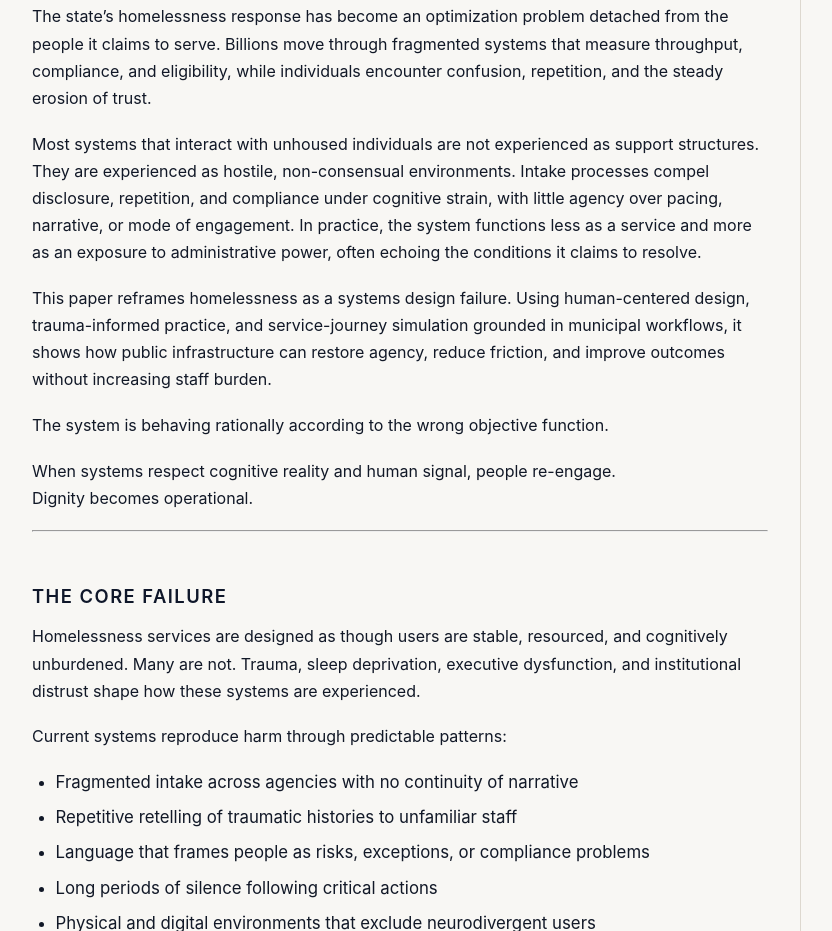
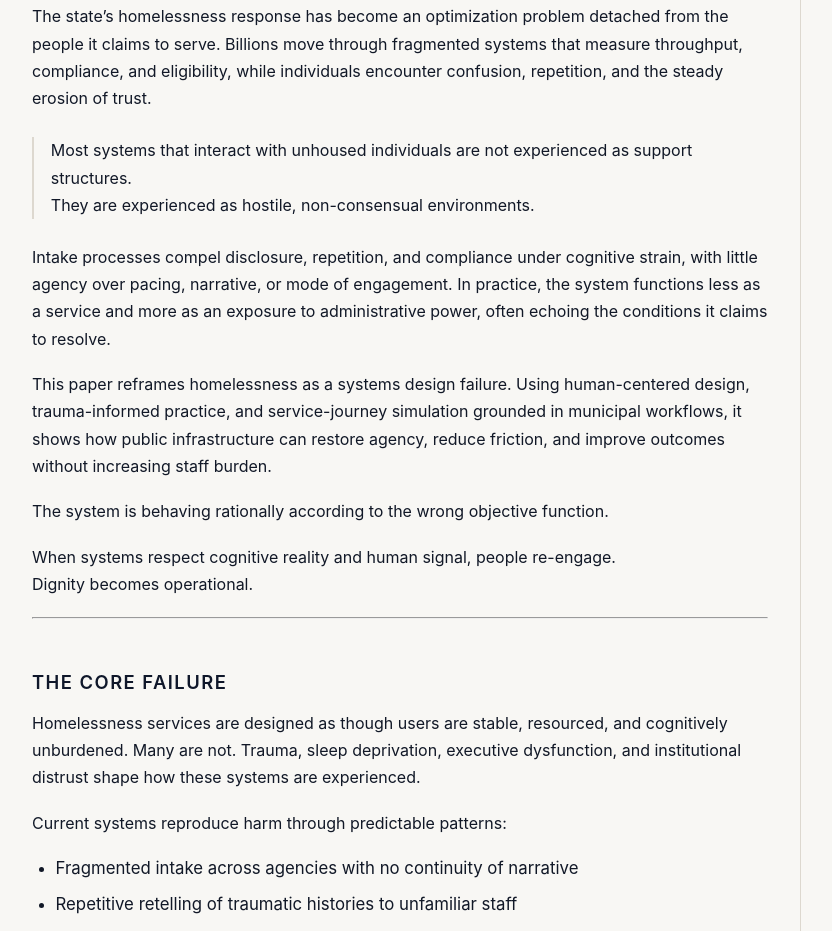
Before and after one commit to mattmcclendon/amid-the-noise, an Astro site: page /writing/designing-dignity in a window 1280 px wide. Shown: the part 960-1891 px from the top of the page, without its empty margins (68-900 px from the left). Built offline with nearby package versions, Linux system fonts and the light colour scheme; Astro itself is replaced by a stand-in of ours.

Commit message:
designing dignity

```diff
--- a/src/pages/writing/designing-dignity.md
+++ b/src/pages/writing/designing-dignity.md
@@ -18,7 +18,10 @@ It lacks systems that people can survive long enough to use.
 
 The state’s homelessness response has become an optimization problem detached from the people it claims to serve. Billions move through fragmented systems that measure throughput, compliance, and eligibility, while individuals encounter confusion, repetition, and the steady erosion of trust.
 
-Most systems that interact with unhoused individuals are not experienced as support structures. They are experienced as hostile, non-consensual environments. Intake processes compel disclosure, repetition, and compliance under cognitive strain, with little agency over pacing, narrative, or mode of engagement. In practice, the system functions less as a service and more as an exposure to administrative power, often echoing the conditions it claims to resolve.
+> Most systems that interact with unhoused individuals are not experienced as support structures.
+> They are experienced as hostile, non-consensual environments.
+
+Intake processes compel disclosure, repetition, and compliance under cognitive strain, with little agency over pacing, narrative, or mode of engagement. In practice, the system functions less as a service and more as an exposure to administrative power, often echoing the conditions it claims to resolve.
 
 This paper reframes homelessness as a systems design failure. Using human-centered design, trauma-informed practice, and service-journey simulation grounded in municipal workflows, it shows how public infrastructure can restore agency, reduce friction, and improve outcomes without increasing staff burden.
 
```
